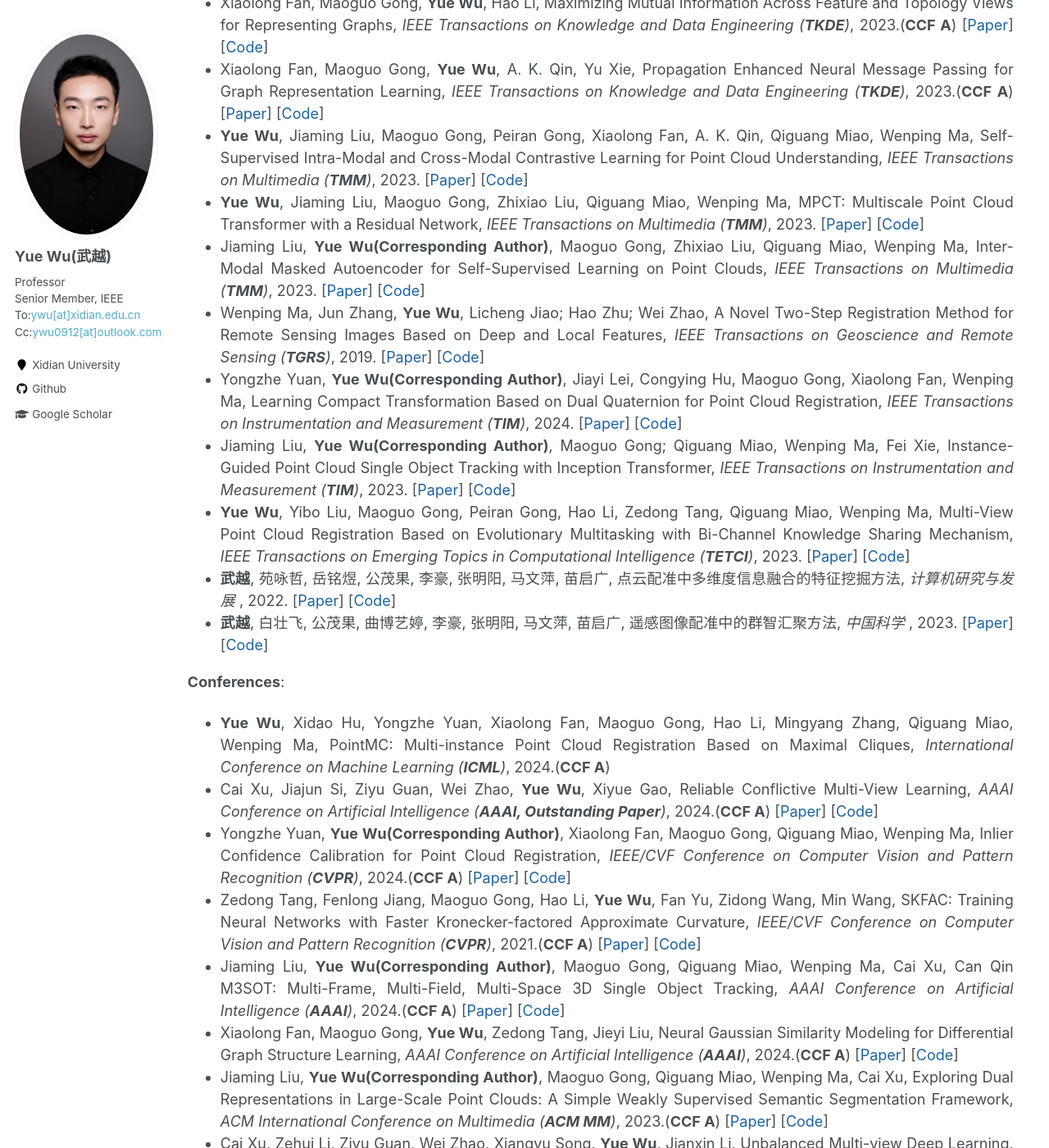
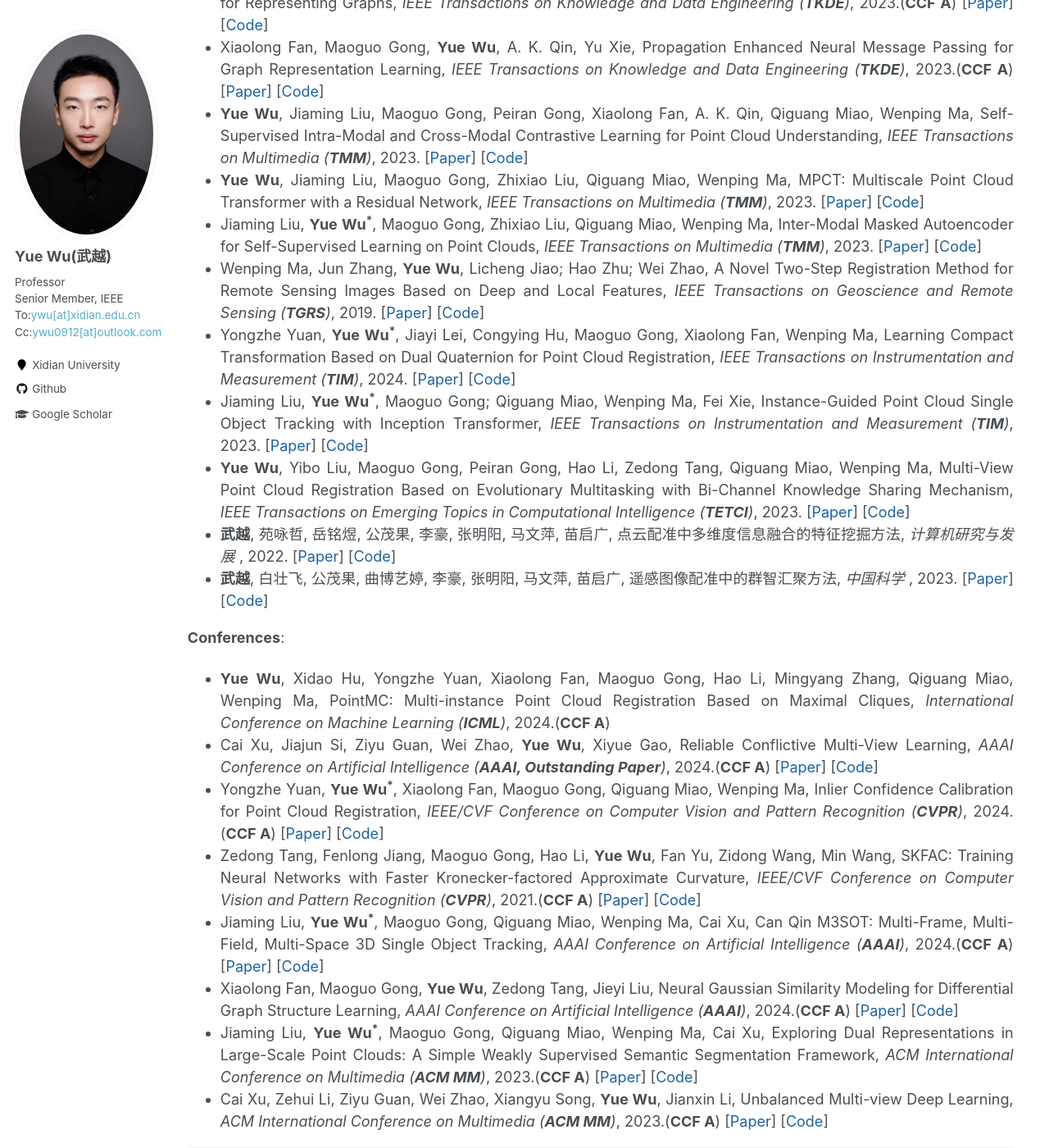
Before and after one commit to ywuchina/ywuchina.github.io, a Jekyll site: the page built from _pages/home.md, in a window 1280 px wide and 1400 px high, scrolled down 3006 px. Shown: the whole window at 82% size. Built offline with Jekyll 4.4.1, drawn with Linux system fonts in a browser that asks for light colours; some of the changed text lies outside the part shown.

Commit message:
Update paper.html

```diff
--- a/_includes/paper.html
+++ b/_includes/paper.html
@@ -60,7 +60,7 @@
     </li>
     <li style="margin-bottom: 1.5;">
       <span>
-      Wenping Ma, Mingyu Yue, <b>Yue Wu(Corresponding Author)</b>, Yongzhe Yuan, Hao Zhu, Biao Hou, Licheng Jiao,
+      Wenping Ma, Mingyu Yue, <b>Yue Wu<sup>*</sup></b>, Yongzhe Yuan, Hao Zhu, Biao Hou, Licheng Jiao,
       Explore the Influence of Shallow Information on Point Cloud Registration,
       <i>IEEE Transactions on Neural Networks and Learning Systems (<b>TNNLS</b>)</i>, 2023.(<b>IF=10.4</b>)
       [<a href= "https://ieeexplore.ieee.org/abstract/document/10185932" target="_blank">Paper</a>]
@@ -107,7 +107,7 @@
 <!--TVCG-->
       <li style="margin-bottom: 1.5;">
         <span>
-        Yongzhe Yuan,<b> Yue Wu(Corresponding Author)</b>, Xiaolong Fan, Maoguo Gong, Wenping Ma, Qiguang Miao,
+        Yongzhe Yuan,<b> Yue Wu<sup>*</sup></b>, Xiaolong Fan, Maoguo Gong, Wenping Ma, Qiguang Miao,
         EGST: Enhanced Geometric Structure Transformer for Point Cloud Registration,
         <i>IEEE Transactions on Visualization and Computer Graphics (<b>TVCG</b>)</i>, 2023.(<b>CCF A</b>)
         [<a href= "https://ieeexplore.ieee.org/abstract/document/10319695" target="_blank">Paper</a>]
@@ -160,7 +160,7 @@
 
     <li style="margin-bottom: 1.5;">
       <span><!--老师是通讯作者的在后面标注-->
-      Yongzhe Yuan, <b>Yue Wu(Corresponding Author)</b>, Mingyu Yue, Maoguo Gong, Xiaolong Fan, Wenping Ma, Qiguang Miao,
+      Yongzhe Yuan, <b>Yue Wu<sup>*</sup></b>, Mingyu Yue, Maoguo Gong, Xiaolong Fan, Wenping Ma, Qiguang Miao,
       Learning Discriminative Features via Multi-Hierarchical Mutual Information for Unsupervised Point Cloud Registration,
       <i>IEEE Transactions on Circuits and Systems for Video Technology (<b>TCSVT</b>)</i>, 2024.
       [<a href= "https://ieeexplore.ieee.org/abstract/document/10475373" target="_blank">Paper</a>]
@@ -212,7 +212,7 @@
   </li>
   <li style="margin-bottom: 1.5;">
     <span>
-    Jiaming Liu, <b>Yue Wu(Corresponding Author)</b>, Maoguo Gong, Zhixiao Liu, Qiguang Miao, Wenping Ma,
+    Jiaming Liu, <b>Yue Wu<sup>*</sup></b>, Maoguo Gong, Zhixiao Liu, Qiguang Miao, Wenping Ma,
     Inter-Modal Masked Autoencoder for Self-Supervised Learning on Point Clouds,
     <i>IEEE Transactions on Multimedia (<b>TMM</b>)</i>, 2023.
     [<a href= "https://ieeexplore.ieee.org/abstract/document/10262210" target="_blank">Paper</a>]
@@ -235,7 +235,7 @@
 
     <li style="margin-bottom: 1.5;">
       <span>
-        Yongzhe Yuan, <b>Yue Wu(Corresponding Author)</b>, Jiayi Lei, Congying Hu, Maoguo Gong, Xiaolong Fan, Wenping Ma,
+        Yongzhe Yuan, <b>Yue Wu<sup>*</sup></b>, Jiayi Lei, Congying Hu, Maoguo Gong, Xiaolong Fan, Wenping Ma,
       Learning Compact Transformation Based on Dual Quaternion for Point Cloud Registration,
       <i>IEEE Transactions on Instrumentation and Measurement (<b>TIM</b>)</i>,  2024.
       [<a href= "https://ieeexplore.ieee.org/abstract/document/10381830" target="_blank">Paper</a>]
@@ -244,7 +244,7 @@
       </li>
       <li style="margin-bottom: 1.5;">
         <span>
-          Jiaming Liu, <b>Yue Wu(Corresponding Author)</b>, Maoguo Gong; Qiguang Miao, Wenping Ma, Fei Xie,
+          Jiaming Liu, <b>Yue Wu<sup>*</sup></b>, Maoguo Gong; Qiguang Miao, Wenping Ma, Fei Xie,
         Instance-Guided Point Cloud Single Object Tracking with Inception Transformer,
         <i>IEEE Transactions on Instrumentation and Measurement (<b>TIM</b>)</i>,  2023.
         [<a href= "https://ieeexplore.ieee.org/abstract/document/10242082/" target="_blank">Paper</a>]
@@ -319,7 +319,7 @@ Reliable Conflictive Multi-View Learning,
 
 <!--缺paper链接-->
 <li style="margin-bottom: 1.5;">
-  <span>Yongzhe Yuan, <b>Yue Wu(Corresponding Author)</b>, Xiaolong Fan, Maoguo Gong, Qiguang Miao, Wenping Ma,
+  <span>Yongzhe Yuan, <b>Yue Wu<sup>*</sup></b>, Xiaolong Fan, Maoguo Gong, Qiguang Miao, Wenping Ma,
       Inlier Confidence Calibration for Point Cloud Registration,
       <i>IEEE/CVF Conference on Computer Vision and Pattern Recognition (<b>CVPR</b>)</i>, 2024.(<b>CCF A</b>)
       [<a  target="_blank">Paper</a>]
@@ -339,7 +339,7 @@ Reliable Conflictive Multi-View Learning,
 
 
 <li style="margin-bottom: 1.5;">
-    <span>Jiaming Liu, <b>Yue Wu(Corresponding Author)</b>, Maoguo Gong, Qiguang Miao, Wenping Ma, Cai Xu, Can Qin
+    <span>Jiaming Liu, <b>Yue Wu<sup>*</sup></b>, Maoguo Gong, Qiguang Miao, Wenping Ma, Cai Xu, Can Qin
     M3SOT: Multi-Frame, Multi-Field, Multi-Space 3D Single Object Tracking,
     <i>AAAI Conference on Artificial Intelligence (<b>AAAI</b>)</i>, 2024.(<b>CCF A</b>)
     [<a href= "https://ojs.aaai.org/index.php/AAAI/article/view/28152" target="_blank">Paper</a>]
@@ -363,7 +363,7 @@ Neural Gaussian Similarity Modeling for Differential Graph Structure Learning,
 
 <li style="margin-bottom: 1.5;">
 <span>
-Jiaming Liu, <b>Yue Wu(Corresponding Author)</b>, Maoguo Gong, Qiguang Miao, Wenping Ma, Cai Xu,
+Jiaming Liu, <b>Yue Wu<sup>*</sup></b>, Maoguo Gong, Qiguang Miao, Wenping Ma, Cai Xu,
 Exploring Dual Representations in Large-Scale Point Clouds: A Simple Weakly Supervised Semantic Segmentation Framework,
 <i>ACM International Conference on Multimedia (<b>ACM MM</b>)</i>, 2023.(<b>CCF A</b>)
 [<a href= "https://dl.acm.org/doi/abs/10.1145/3581783.3612224" target="_blank">Paper</a>]
```
